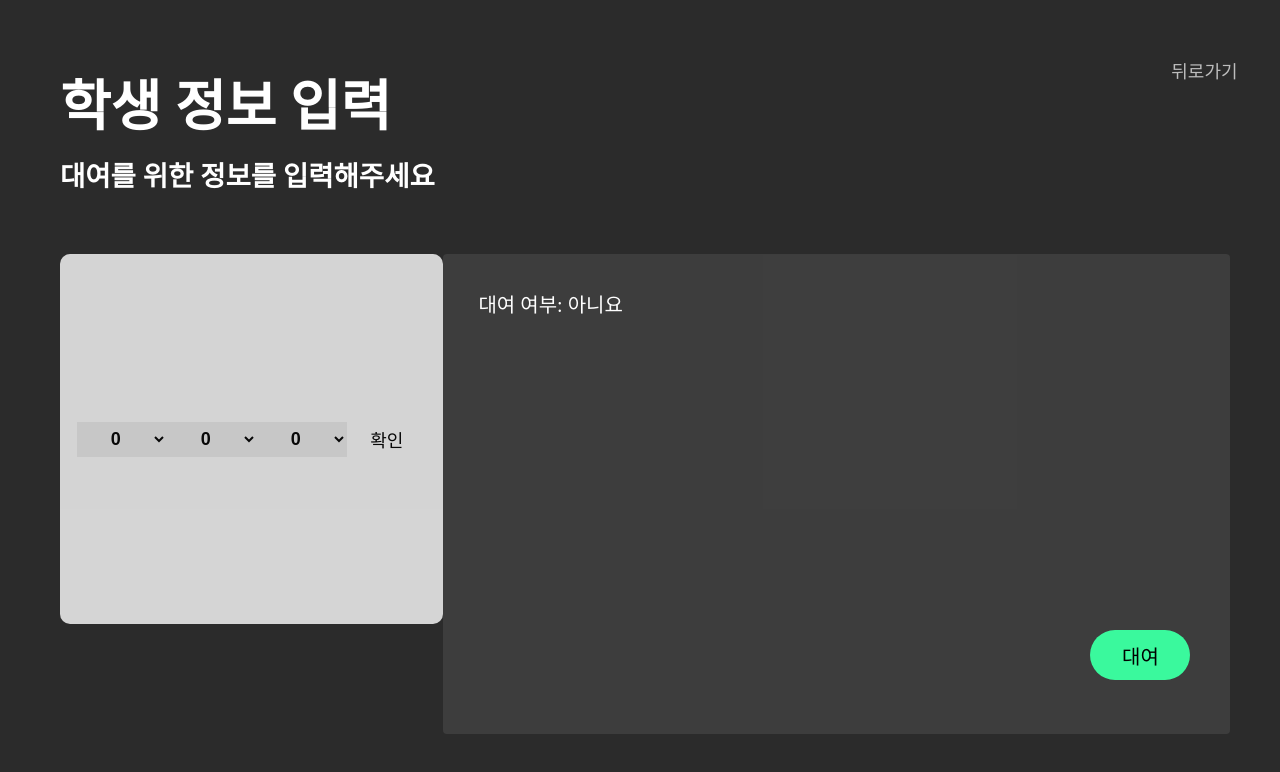
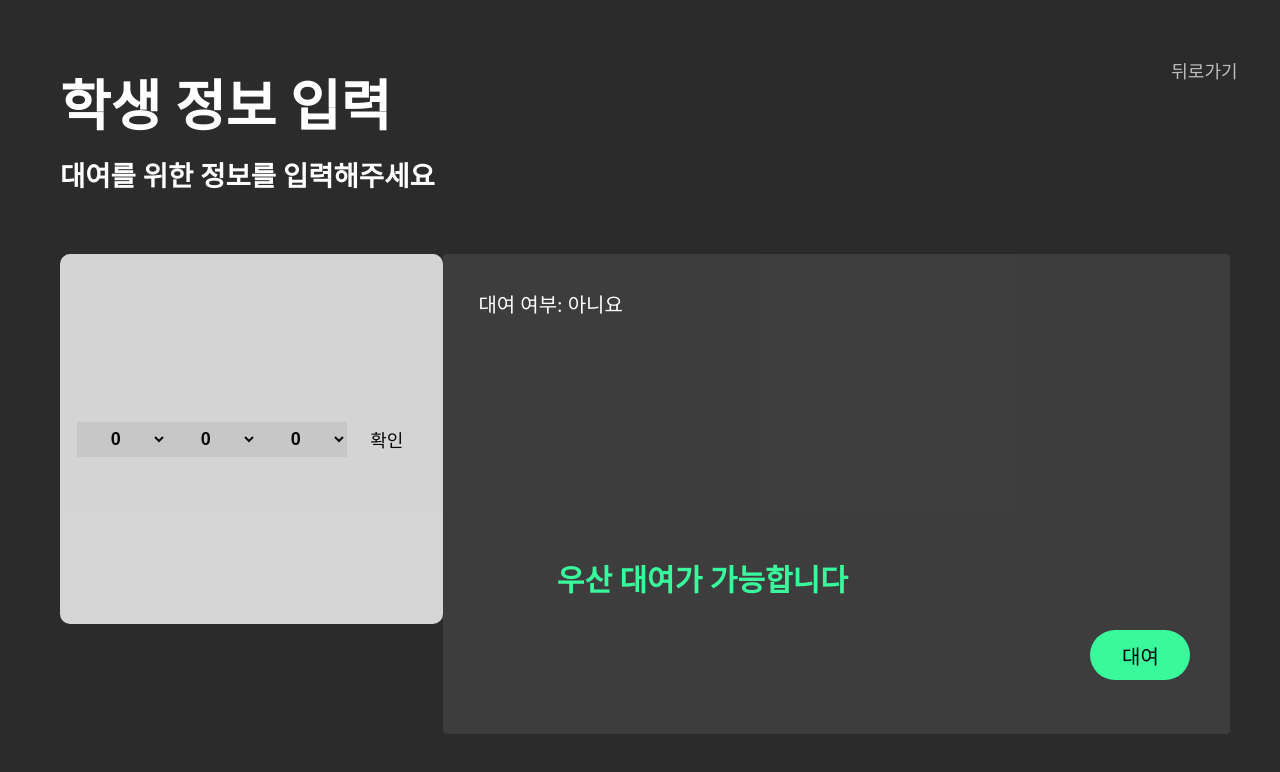
Before and after one commit to ksh5324/Nar, a React (Create React App) app: page /rent/1 in a window 1280 px wide. Both pictures are taken after a click on the button "확인". Shown: the top 772 px of the page. Built offline with nearby package versions, Linux system fonts and the light colour scheme; what react-alert-template-basic would draw is missing.

Commit message:
style: student

```diff
--- a/src/components/current/StudentShow.jsx
+++ b/src/components/current/StudentShow.jsx
@@ -63,6 +63,11 @@ const StudentShow = withRouter(
                 <div className="InfoText">
                   대여 여부: {index ? <span>네</span> : <span>아니요</span>}
                 </div>
+                {!index ? (
+                  <div className="rentP">우산 대여가 가능합니다</div>
+                ) : (
+                  ""
+                )}
               </div>
             ) : (
               ""
--- a/src/styles/Show.scss
+++ b/src/styles/Show.scss
@@ -29,3 +29,11 @@
     cursor: pointer;
   }
 }
+.rentP {
+  color: #3af99d;
+  font-size: 30px;
+  font-weight: 700;
+  position: absolute;
+  bottom: 25%;
+  left: 43.5%;
+}
```
Also changed, not shown: src/pages/current/Fts.js (added, +7 -0 lines).
